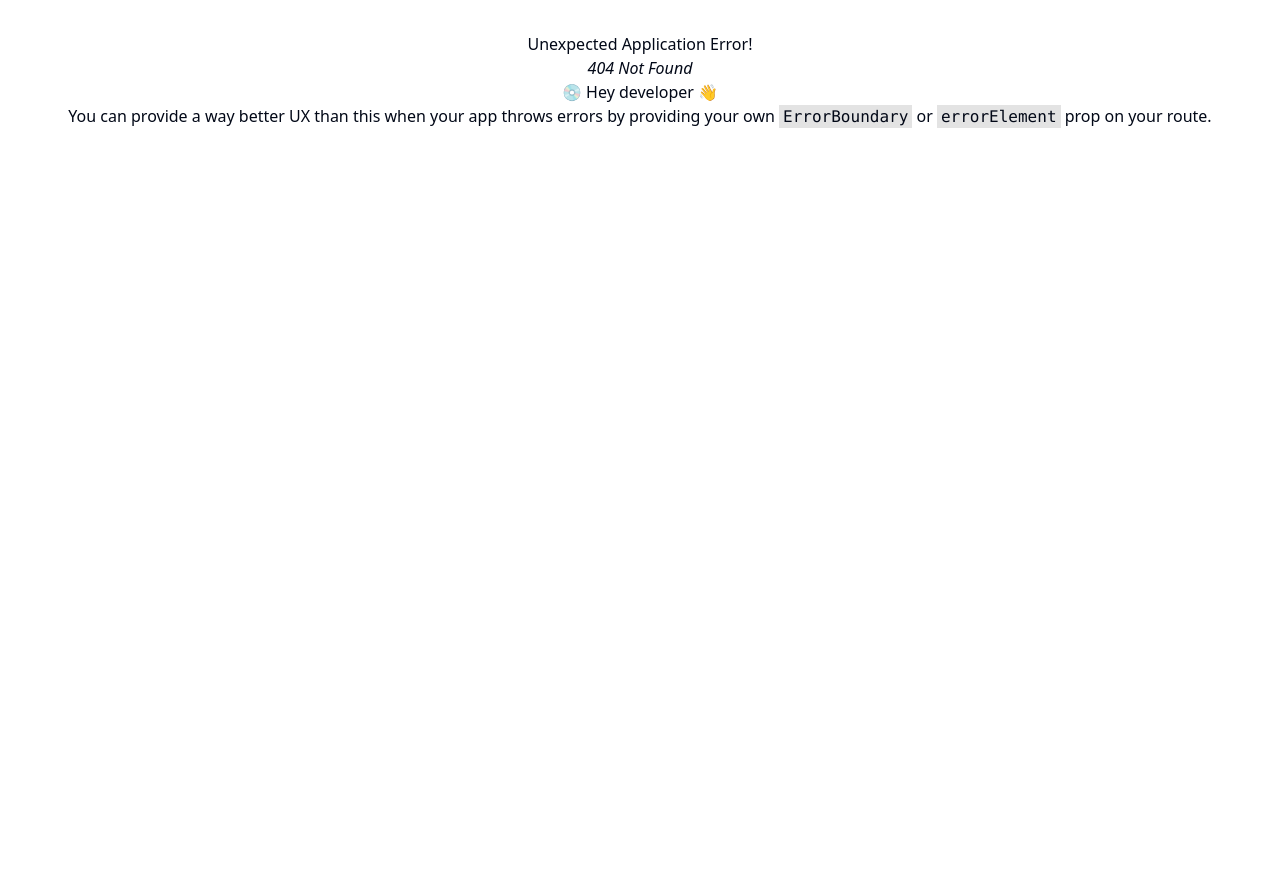
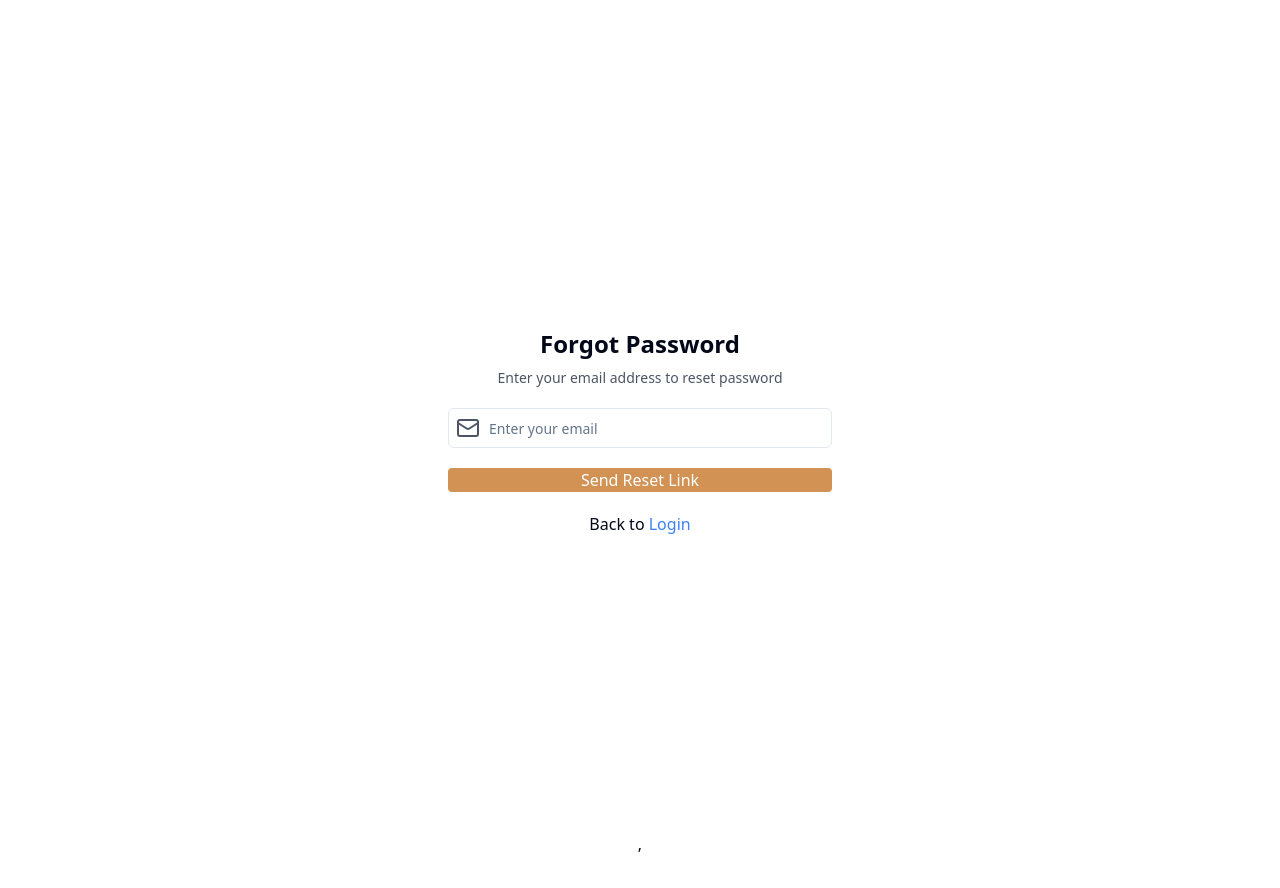
Before and after one commit to duttvd/food-app, a React (Vite) app: page /forgot-password in a window 1280 px wide. Before the commit this address had no page. Before the commit the page ends 800 px from the top, so only its background shows below. Built offline with nearby package versions, Linux system fonts and the light colour scheme.

Commit message:
add new forgot password

```diff
--- a/src/auth/ForgotPassword.tsx
+++ b/src/auth/ForgotPassword.tsx
@@ -0,0 +1,45 @@
+import { Button } from "@/components/ui/button";
+import { Input } from "@/components/ui/input"
+import { Loader2, Mail } from "lucide-react";
+import { useState } from "react"
+import { Link } from "react-router-dom";
+
+const ForgotPassword = () => {
+    const [email, setEmail] = useState<string>("");
+    const loading = false;
+    return (
+        <div className="flex items-center justify-center min-h-screen w-full">
+            <form className="flex flex-col gap-5 md:p-8 w-full max-w-md rounded-lg mx-4">
+                <div className="text-center">
+                    <h1 className=" font-extrabold text-2xl mb-2">Forgot Password</h1>
+                    <p className=" text-sm text-gray-600"> Enter your email address to reset password</p>
+
+                </div>
+                <div className="relative w-full">
+                    <Input
+                        type="text"
+                        value={email}
+                        onChange={(e) => setEmail(e.target.value)}
+                        placeholder="Enter your email"
+                        className="pl-10"
+                    />
+                    <Mail className="absolute inset-y-2 left-2 text-gray-600 pointer-events-none" />
+                </div>
+                {
+                    loading ? (
+                        <Button disabled className=" bg-orange hover:bg-orange rounded-sm"><Loader2 className="mr-2 h-4 w-4 animate-spin" />Please wait</Button>
+                    ) : (
+                        <button className=" bg-orange hover:bg-orange rounded-sm text-white"> Send Reset Link</button>
+                    )
+                }
+                <span>
+                    Back to{" "}
+                    <Link to="/login" className="text-blue-500">Login</Link>
+                </span>
+            </form>
+
+        </div>
+    )
+}
+
+export default ForgotPassword
--- a/src/auth/Login.tsx
+++ b/src/auth/Login.tsx
@@ -6,6 +6,7 @@ import { LoginInputState, userLoginSchema } from "@/schema/UserSchema";
 import { Loader2, LockKeyhole, Mail } from "lucide-react";
 import { ChangeEvent, FormEvent, useState } from "react";
 import { Link } from "react-router-dom";
+import ForgotPassword from "./ForgotPassword";
 
 // type LoginInputState = {
 //   email: string;
@@ -88,6 +89,10 @@ const Login = () => {
               Login
             </button>
           )}
+          <div className="pt-4">
+            <Link to="/forgot-password" className="text-blue-500 hover:text-red-400 hover:underline">Forgot Password</Link>
+          </div>
+
         </div>
         <Separator />
         <p className="mt-2">
@@ -102,6 +107,3 @@ const Login = () => {
 };
 
 export default Login;
-function setErrors(arg0: Partial<{ email: string; password: string; }>) {
-  throw new Error("Function not implemented.");
-}
```
Also changed, not shown: src/App.tsx (+9 -4 lines).
